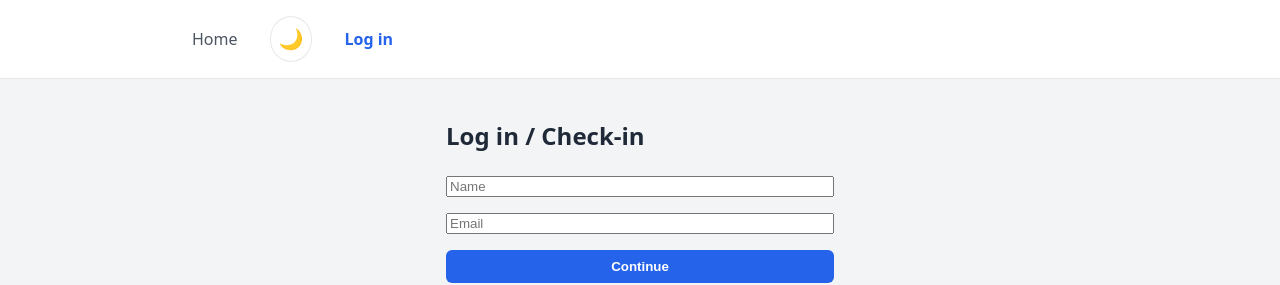
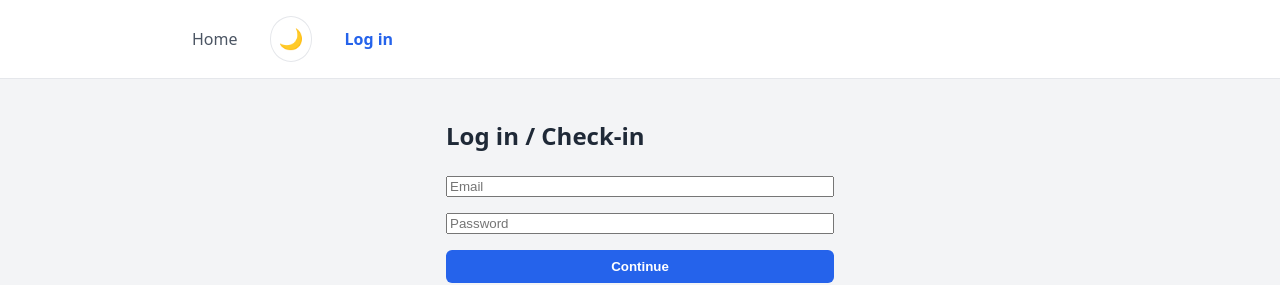
Before and after one commit to Prof-Rosario-UCLA/team35, a React (Create React App) app in the folder airline-checkin-app/frontend/: page /login in a window 1280 px wide. Shown: the top 285 px of the page. Built offline with nearby package versions, Linux system fonts and the light colour scheme; no server answers.

Commit message:
login and registration format changes

```diff
--- a/airline-checkin-app/frontend/src/pages/Login.jsx
+++ b/airline-checkin-app/frontend/src/pages/Login.jsx
@@ -36,21 +36,22 @@ export default function Login() {
           Log in / Check-in
         </h2>
         <form onSubmit={handleSubmit} style={{ display: "grid", gap: "1rem" }}>
-          <input
-            type="text"
-            aria-label="Name"
-            value={name}
-            onChange={(e) => setName(e.target.value)}
-            placeholder="Name"
-          />
-
-          <input
+           <input
             type="email"
             aria-label="Email"
             value={email}
             onChange={(e) => setEmail(e.target.value)}
             placeholder="Email"
           />
+          <input
+            type="password"
+            aria-label="Password"
+            value={name}
+            onChange={(e) => setName(e.target.value)}
+            placeholder="Password"
+          />
+
+
           <button className="btn" type="submit">Continue</button>
           {error && <p style={{ color:"red" }}>{error}</p>}
         </form>
--- a/airline-checkin-app/frontend/src/pages/Register.jsx
+++ b/airline-checkin-app/frontend/src/pages/Register.jsx
@@ -35,19 +35,19 @@ export default function Register() {
         <h2>Create Account</h2>
         <form onSubmit={handleSubmit} style={{ display:"grid", gap:"1rem" }}>
           <input
-            type="text"
-            aria-label="Name"
-            placeholder="Name"
-            value={name}
-            onChange={(e) => setName(e.target.value)}
-            required
-          />
-          <input
             type="email"
             aria-label="Email"
             placeholder="Email"
             value={email}
             onChange={(e) => setEmail(e.target.value)}
+            required
+          />
+          <input
+            type="password"
+            aria-label="Password"
+            placeholder="Password"
+            value={name}
+            onChange={(e) => setName(e.target.value)}
             required
           />
           <button className="btn" type="submit">Register</button>
```
